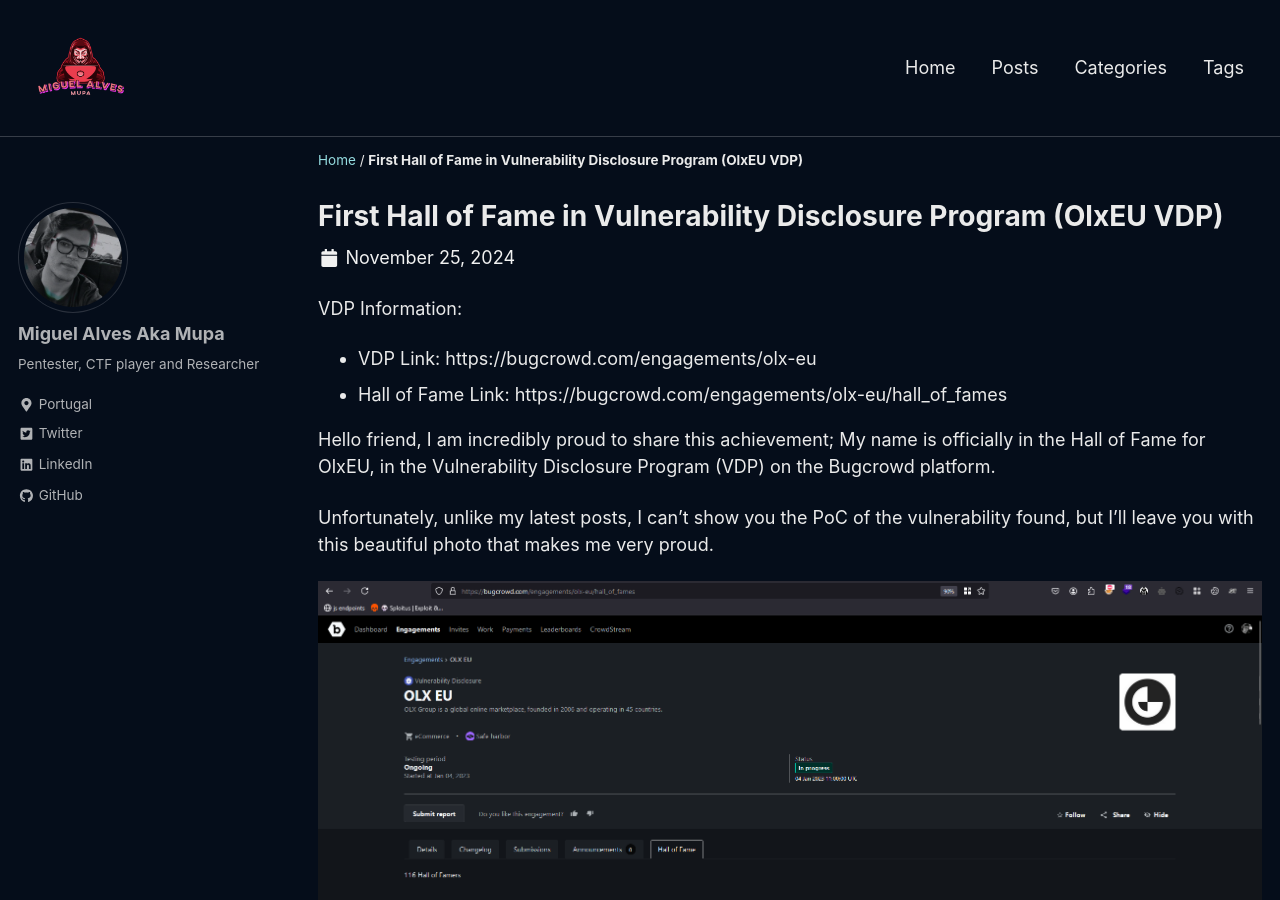
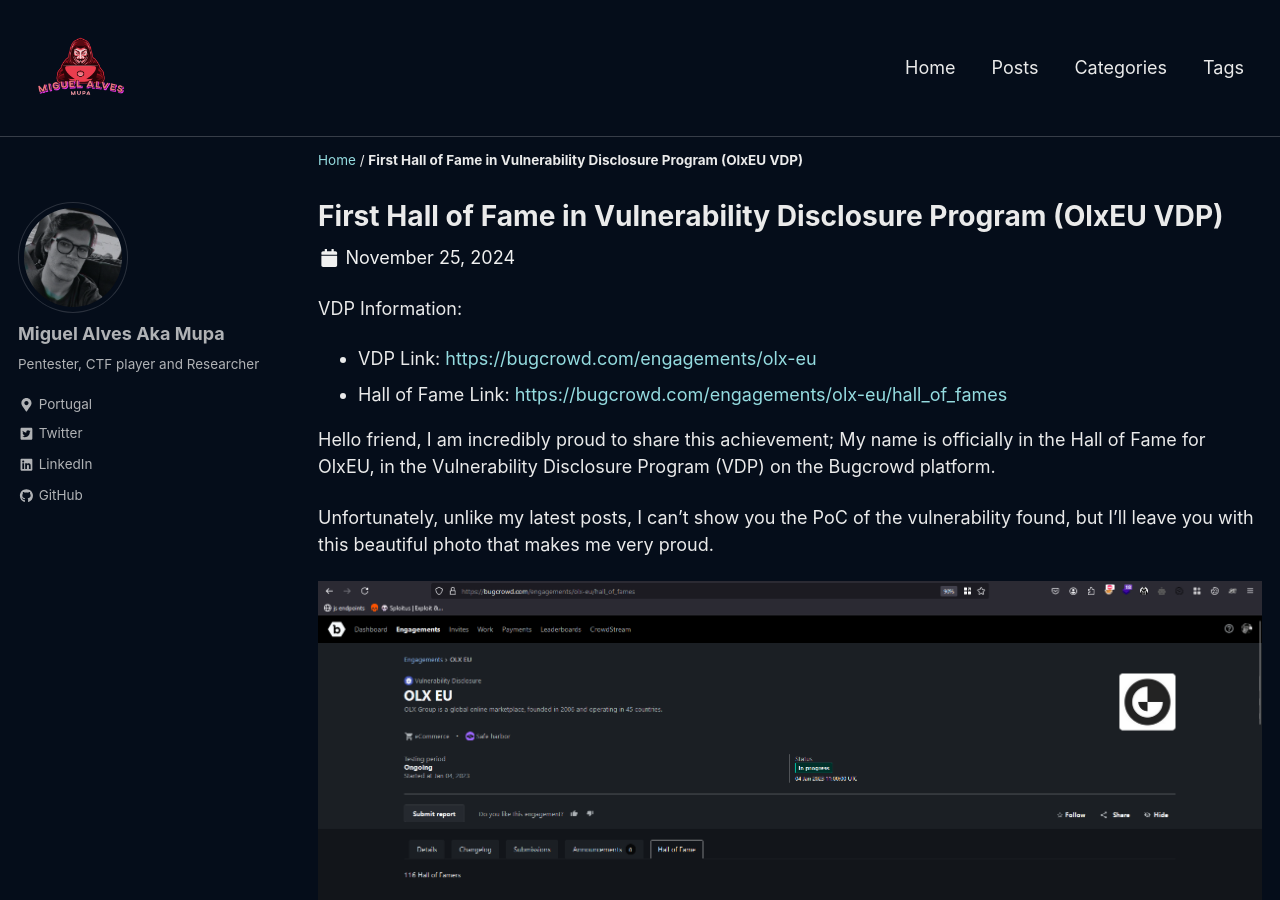
Before and after one commit to 0xmupa/0xmupa.github.io, a Jekyll site: the page built from _posts/2024-11-25-first-hall-of-fame.md, in a window 1280 px wide and 900 px high. Built offline with Jekyll 4.4.1, drawn with Linux system fonts in a browser that asks for light colours; cached includes are drawn as plain includes; a script that is not in the unit is left out; part of the change alters nothing that is shown.

```diff
--- a/_posts/2024-11-25-first-hall-of-fame.md
+++ b/_posts/2024-11-25-first-hall-of-fame.md
@@ -15,8 +15,8 @@ tags:
 
 ---
 VDP Information:
-- VDP Link: https://bugcrowd.com/engagements/olx-eu
-- Hall of Fame Link: https://bugcrowd.com/engagements/olx-eu/hall_of_fames
+- VDP Link: [https://bugcrowd.com/engagements/olx-eu](https://bugcrowd.com/engagements/olx-eu)
+- Hall of Fame Link: [https://bugcrowd.com/engagements/olx-eu/hall_of_fames](https://bugcrowd.com/engagements/olx-eu/hall_of_fames)
 
 Hello friend, I am incredibly proud to share this achievement; My name is officially in the Hall of Fame for OlxEU, in the Vulnerability Disclosure Program (VDP) on the Bugcrowd platform.
 
```
